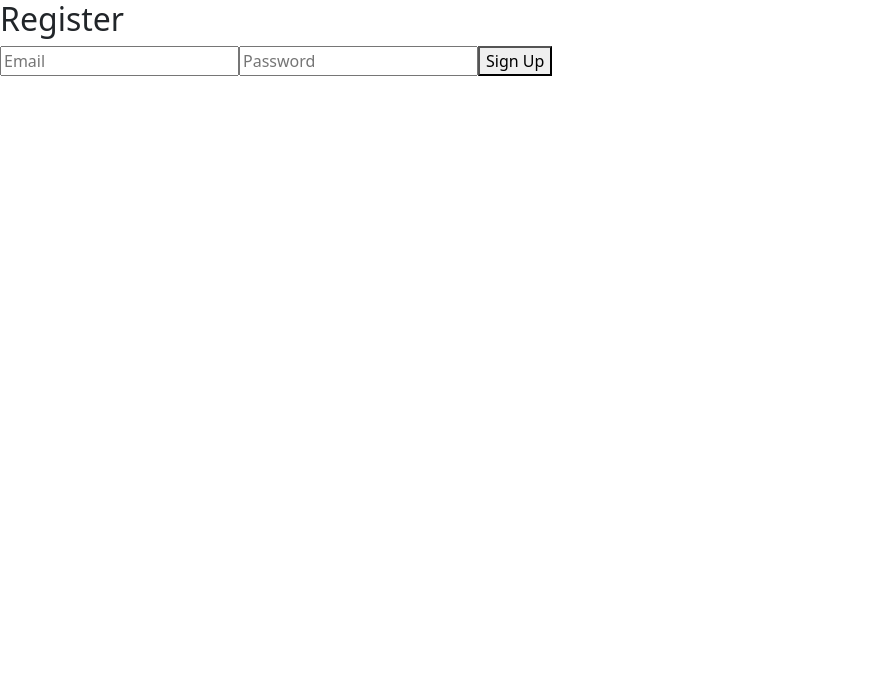
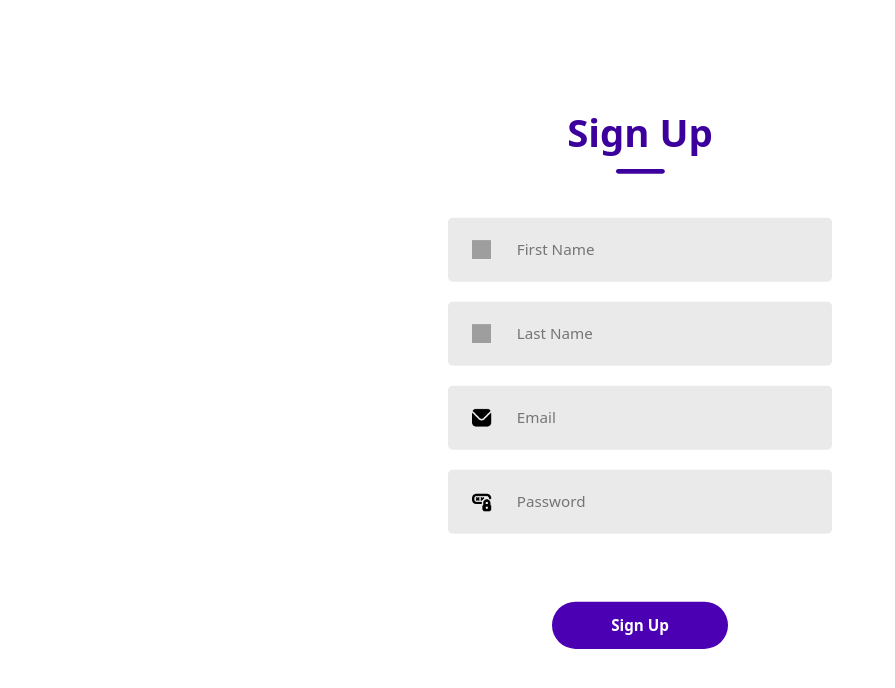
Before and after one commit to uva-devops-cloud/frontend, a React (Vite) app: page /signup in a window 1280 px wide. Shown: the top 688 px of the page, without its empty margins (0-895 px from the left). Built offline with nearby package versions, Linux system fonts and the light colour scheme; no server answers; grey boxes are pictures that could not be loaded; what amazon-cognito-identity-js would draw is missing.

Commit message:
Signup+Login

```diff
--- a/package.json
+++ b/package.json
@@ -15,7 +15,8 @@
     "bootstrap": "^5.2.3",
     "global": "^4.4.0",
     "react": "^19.0.0",
-    "react-dom": "^19.0.0"
+    "react-dom": "^19.0.0",
+    "react-router-dom": "^7.2.0"
   },
   "devDependencies": {
     "@eslint/js": "^9.19.0",
--- a/src/App.tsx
+++ b/src/App.tsx
@@ -1,11 +1,20 @@
-import LoginSignup from "./components/LoginSignup/LoginSignup";
-import Register from "./components/LoginSignup/Register";
+
+import Signup from "./components/LoginSignup/Signup";
+import Login from "./components/LoginSignup/Login";
+import { BrowserRouter as Router, Route, Routes, Navigate } from 'react-router-dom';
+
 
 
 function App() {
-  return <div >
-    <Register />
-  </div>;
+  return (
+    <Router>
+      <Routes>
+        <Route path="/" element={<Navigate to="/signup" />} />
+        <Route path="/signup" element={<Signup />} />
+        <Route path="/login" element={<Login />} />
+      </Routes>
+    </Router>
+  );
 }
 
 export default App;
--- /dev/null
+++ b/src/components/LoginSignup/Login.tsx
@@ -0,0 +1,63 @@
+import React, { useState } from 'react'
+import { CognitoUser, AuthenticationDetails } from 'amazon-cognito-identity-js';
+import UserPool from '../resources/Cognito';
+import './LoginSignup.css'
+import email_icon from '../assets/email.png'
+import password_icon from '../assets/password.png'
+import { useNavigate } from 'react-router-dom';
+
+
+const Login: React.FC = () => {
+    const [email, setEmail] = useState('');
+    const [password, setPassword] = useState('');
+
+    const signIn = (email: string, password: string) => {
+        const user = new CognitoUser({
+            Username: email,
+            Pool: UserPool,
+        });
+
+        const authDetails = new AuthenticationDetails({
+            Username: email,
+            Password: password,
+        });
+
+        user.authenticateUser(authDetails, {
+            onSuccess: (result) => {
+                console.log('Login successful!', result);
+                alert('Login successful!');
+            },
+            onFailure: (err) => {
+                console.error('Login failed:', err);
+                alert(err.message || 'Login failed');
+            },
+        });
+        setEmail(''); setPassword('');
+    }
+
+    return (
+        <div className="wrapper">
+            <div className="container">
+                <div className="header">
+                    <div className="text">Login</div>
+                    <div className="underline"></div>
+                </div>
+                <div className="inputs">
+                    <div className="input">
+                        <img src={email_icon} alt="" />
+                        <input type="email" value={email} onChange={(e) => setEmail(e.target.value)} placeholder="Email" />
+                    </div>
+                    <div className="input">
+                        <img src={password_icon} alt="" />
+                        <input type="password" value={password} onChange={(e) => setPassword(e.target.value)} placeholder="Password" />
+                    </div>
+                    <div className="submit-container">
+                        <div className="submit" onClick={() => { signIn(email, password) }}>Sign In</div>
+                    </div>
+                </div>
+            </div>
+        </div>
+    )
+}
+
+export default Login
--- a/src/components/LoginSignup/Register.tsx
+++ /dev/null
@@ -1,62 +0,0 @@
-import { useState } from 'react';
-import { CognitoUser, CognitoUserAttribute } from 'amazon-cognito-identity-js';
-import UserPool from '../resources/Cognito';
-
-const Register: React.FC = () => { //React.FC describes a function component
-    const [email, setEmail] = useState('');
-    const [password, setPassword] = useState('');
-    const [code, setCode] = useState('');
-    const [step, setStep] = useState(1); // Step 1: Registration, Step 2: Confirmation
-
-    const signUp = () => {
-        const attributeList = [
-            new CognitoUserAttribute({ Name: 'email', Value: email }),
-            new CognitoUserAttribute({ Name: 'name', Value: 'TestName' })
-        ];
-
-        UserPool.signUp(email, password, attributeList, [], (err, result) => {
-            if (err) {
-                console.error(err);
-                alert(err.message);
-            } else {
-                console.log('Sign-up successful:', result);
-                setStep(2); // Move to confirmation step
-            }
-        });
-    };
-
-    const confirmSignUp = () => {
-        const user = new CognitoUser({ Username: email, Pool: UserPool });
-
-        user.confirmRegistration(code, true, (err, result) => {
-            if (err) {
-                console.error(err);
-                alert(err.message);
-            } else {
-                console.log('User confirmed:', result);
-                alert('Registration successful! You can now log in.');
-            }
-        });
-    };
-
-    return (
-        <div>
-            {step === 1 ? (
-                <>
-                    <h2>Register</h2>
-                    <input type="email" value={email} onChange={(e) => setEmail(e.target.value)} placeholder="Email" />
-                    <input type="password" value={password} onChange={(e) => setPassword(e.target.value)} placeholder="Password" />
-                    <button onClick={signUp}>Sign Up</button>
-                </>
-            ) : (
-                <>
-                    <h2>Confirm Registration</h2>
-                    <input type="text" value={code} onChange={(e) => setCode(e.target.value)} placeholder="Confirmation Code" />
-                    <button onClick={confirmSignUp}>Confirm</button>
-                </>
-            )}
-        </div>
-    );
-};
-
-export default Register;
--- /dev/null
+++ b/src/components/LoginSignup/Signup.tsx
@@ -0,0 +1,110 @@
+import React, { useState } from 'react'
+import { CognitoUser, CognitoUserAttribute } from 'amazon-cognito-identity-js';
+import UserPool from '../resources/Cognito';
+import './LoginSignup.css'
+import email_icon from '../assets/email.png'
+import password_icon from '../assets/password.png'
+import user_icon from '../assets/user_icon.png'
+import { useNavigate } from 'react-router-dom';
+
+
+
+
+const Signup: React.FC = () => {
+    //Necessary hooks to work with variables
+    const [email, setEmail] = useState('');
+    const [firstName, setfirstName] = useState('');
+    const [lastName, setlastName] = useState('');
+    const [password, setPassword] = useState('');
+    const [code, setCode] = useState(''); //confirmation code
+    const [step, setStep] = useState(1);
+    const [title, setTitle] = useState('Sign Up')
+    const navigate = useNavigate();// for file navigation in browser
+
+    //Whole process of Signing Up
+    const signUp = () => {
+        //List of attributes required for cognito
+        const attributeList = [
+            new CognitoUserAttribute({ Name: 'email', Value: email }),
+            new CognitoUserAttribute({ Name: 'First Name', Value: firstName }),
+            new CognitoUserAttribute({ Name: 'Last Name', Value: lastName })
+        ];
+        //signUp function from cognito
+        UserPool.signUp(email, password, attributeList, [], (err, result) => {
+            if (err) {
+                console.error(err);
+                alert(err.message)
+            } else {
+                console.log("Sign Up successful:", result);
+
+            }
+        });
+        setfirstName(''); setPassword(''); setEmail(''); setlastName('');
+    }
+
+    const confirmSignUp = () => {
+        //creation of a user
+        const user = new CognitoUser({ Username: email, Pool: UserPool });
+
+        user.confirmRegistration(code, true, (err, result) => {
+            if (err) {
+                console.error(err);
+                alert(err.message);
+            } else {
+                console.log('User confirmed:', result);
+                alert('Registration successful! You can now log in.');
+            }
+        })
+        setCode('');
+        navigate('/login');
+    }
+
+    //rendering depending on which state we are at. Step 1 is Sign up, step 2 is confirmation code
+    return (
+        <div className='wrapper'>
+            <div className="container">
+                <div className="header">
+                    <div className="text">{title}</div>
+                    <div className="underline"></div>
+                </div>
+                <div className="inputs">
+                    {step === 1 ? (
+                        <>
+                            <div className="input">
+                                <img src={user_icon} alt="" />
+                                <input type="text" value={firstName} onChange={(e) => setfirstName(e.target.value)} placeholder="First Name" />
+                            </div>
+                            <div className="input">
+                                <img src={user_icon} alt="" />
+                                <input type="text" value={lastName} onChange={(e) => setlastName(e.target.value)} placeholder="Last Name" />
+                            </div>
+                            <div className="input">
+                                <img src={email_icon} alt="" />
+                                <input type="email" value={email} onChange={(e) => setEmail(e.target.value)} placeholder="Email" />
+                            </div>
+                            <div className="input">
+                                <img src={password_icon} alt="" />
+                                <input type="password" value={password} onChange={(e) => setPassword(e.target.value)} placeholder="Password" />
+                            </div>
+                            <div className="submit-container">
+                                <div className="submit" onClick={() => { signUp(); setStep(2); setTitle('Confirm Sign Up') }}>Sign Up</div>
+                            </div>
+                        </>
+                    ) : (
+                        <>
+                            <div className="input">
+                                <img src={password_icon} alt="" />
+                                <input type="code" value={code} onChange={(e) => setCode(e.target.value)} placeholder="Name" />
+                            </div>
+                            <div className="submit-container">
+                                <div className="submit" onClick={() => { confirmSignUp(); setStep(1); setTitle('Sign Up') }}>Sign Up</div>
+                            </div>
+                        </>)}
+                </div>
+
+            </div>
+        </div>
+    )
+}
+
+export default Signup
--- a/src/components/resources/Cognito.tsx
+++ b/src/components/resources/Cognito.tsx
@@ -1,9 +1,8 @@
-import React from 'react'
+(window as any).global = window;
 import { CognitoUserPool } from 'amazon-cognito-identity-js';
-
 const poolData = {
-    UserPoolId: 'eu-west-2_zuTcnuVPt',
-    ClientId: '5il45b75vsl79a9gst7soeu0tu',
+    UserPoolId: import.meta.env.VITE_COGNITO_USER_POOL_ID,
+    ClientId: import.meta.env.VITE_COGNITO_APP_CLIENT_ID,
 };
 
 export default new CognitoUserPool(poolData);
--- /dev/null
+++ b/src/global.tsx
@@ -0,0 +1 @@
+(window as any).global = window;
--- a/src/main.tsx
+++ b/src/main.tsx
@@ -1,9 +1,9 @@
+import './global.tsx'
 import { StrictMode } from 'react'
 import { createRoot } from 'react-dom/client'
 import 'bootstrap/dist/css/bootstrap.css'
 import App from './App.tsx'
 
-(window as any).global = window;
 createRoot(document.getElementById('root')!).render(
   <StrictMode>
     <App />
```
Also changed, not shown: 2 other files (tests, documents, lock files or other folders).
